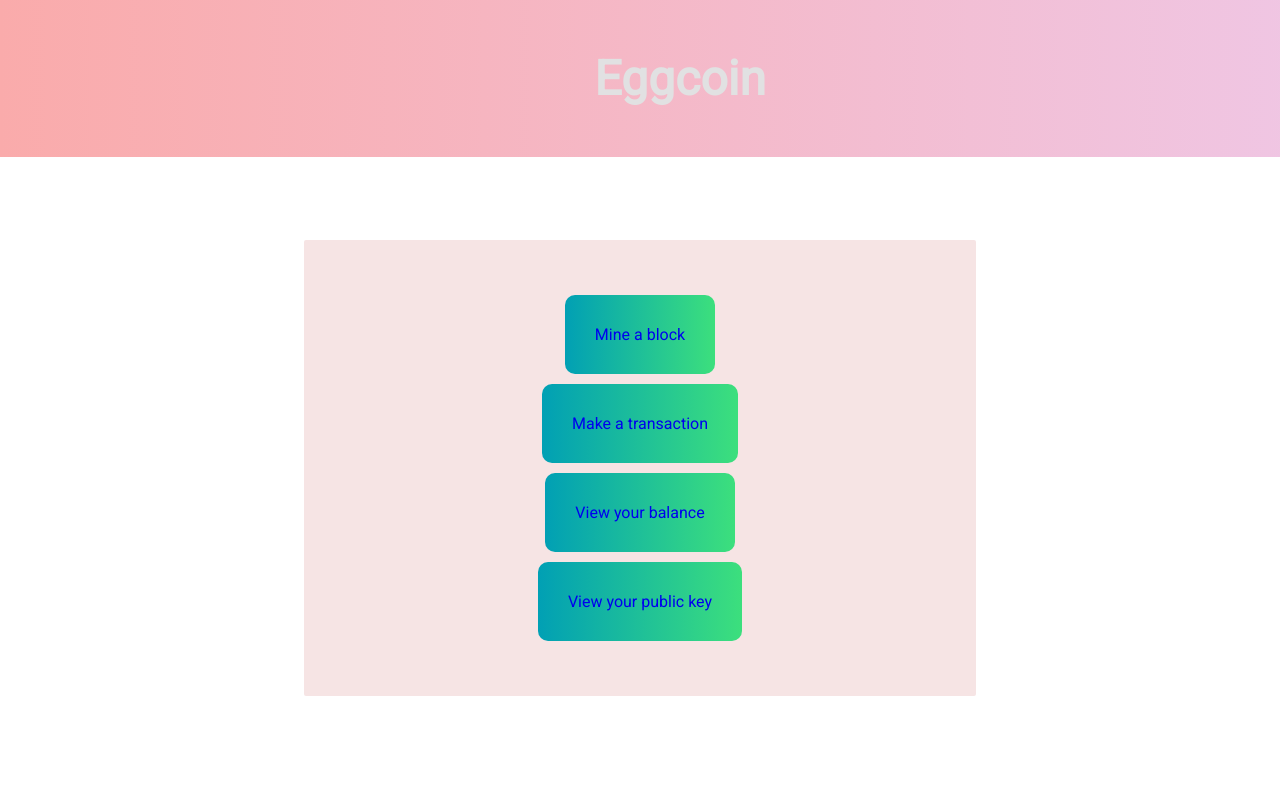
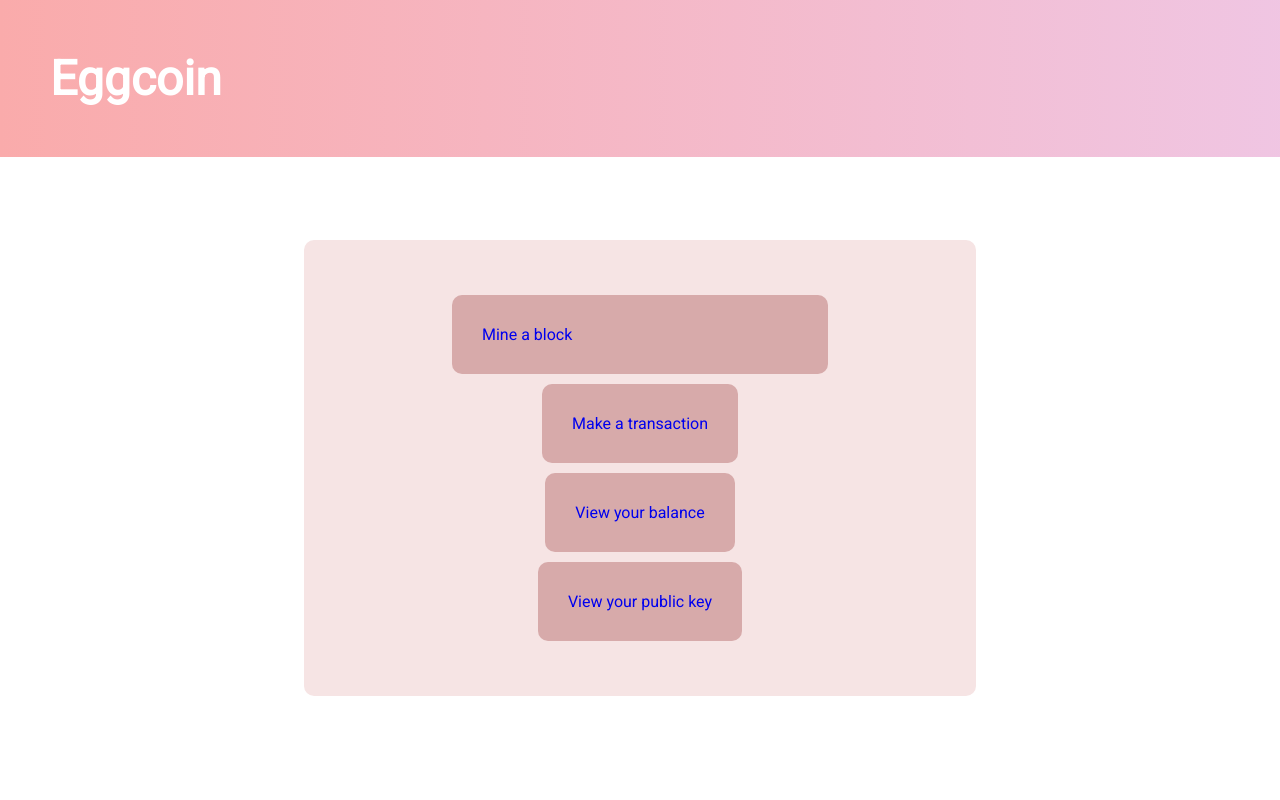
Before and after one commit to generationzcode/socoolblockchain, a Django app: page / in a window 1280 px wide. Run offline with Django 3.2, Linux system fonts and the light colour scheme.

Commit message:
Update index.html

```diff
--- a/eggcoin/templates/index.html
+++ b/eggcoin/templates/index.html
@@ -4,7 +4,7 @@
   <meta charset="UTF-8">
   <meta name="viewport" content="width=device-width, initial-scale=1.0">
   <link href='https://fonts.googleapis.com/css?family=Roboto' rel='stylesheet'>
-  <title>Transaction Form</title>
+  <title>Eggcoin</title>
 </head>
 <body>
   <style>
@@ -20,17 +20,6 @@
       font-size:4rem;;
       text-align:center;
     }
-    .real-form{
-      display:flex;
-      align-items:center;
-      flex-direction:column;
-    }
-    input{
-      display:flex;
-      margin:15px;
-      padding:5px;
-      flex-direction:column;
-    }
     .text{
       border:none;
       width: 60%;
@@ -40,30 +29,28 @@ background: #FFFAFA;
 border-radius: 5px;
     }
     .links{
+      background: #F6E4E4;
       display:flex;
+      align-items:center;
       flex-direction:column;
-      align-items:center;
-      background: #F6E4E4;
-      border-radius: 2px;
+      border-radius: 10px;
       padding:20px;
       width:50%;
       margin:auto;
       margin-top:15em;
+      margin-bottom: 100px;
       padding-top:50px;
       padding-bottom:50px;
     }
-    *{
-      font-family:Roboto
-    }
     body{
       background: #FFFFFF;
+      font-family: 'Roboto', sans-serif;
     }
     .header{
     top: 0;
     left:0;
     z-index: 100;
     display:flex;
-    flex-direction:column;
     position: fixed;
       width: 100%;
       text-align:center;
@@ -72,34 +59,14 @@ border-radius: 5px;
       background: linear-gradient(90deg, #FAABAB 0%, #EFC7E6 100%);
     }
     .heading{
-      color: rgba(225, 225, 226, 1);
+      color: #fff;
       margin:10px;
       font-size:3rem;
     }
-    .subheading{
-      color: rgba(225, 225, 226, 1);
-      margin:10px;
-      font-size:2rem;
-    }
-    .pk{
-      margin-left:150px;
-    }
-    .amount{
-      margin-left:-20px;
-    }
-    .submit{
-      border:none;
-      height: 48px;
-      color:white;
-      text-align:center;
-      font-size:1.7rem;
-      padding:10px;
-      background: #D7AAAA;
-      border-radius: 5px;
-    }
     .link{
       padding:30px;
-      background:linear-gradient(90.56deg, #009FB5 -1.04%, #3CDF7D 99.51%);
+      min-width: 50%;
+      background: #D7AAAA;
       margin:5px;
       border-radius:10px;
     }
@@ -112,9 +79,15 @@ border-radius: 5px;
   </div>
   <div class="links">
     <div class="link mine"><a href='./mine'>Mine a block</a></div>
-    <div class="link transaction"><a href="./transaction_form">Make a transaction</a></div>
-    <div class="link balance"><a href="./balance">View your balance</a></div>
-    <div class="link key"><a href="./public_key">View your public key</a></div>
+    <a href="./transaction_form">
+      <div class="link transaction">Make a transaction</div>
+    </a>
+    <a href="./balance">
+      <div class="link balance">View your balance</div>
+    </a>
+    <a href="./public_key">
+      <div class="link key">View your public key</div>
+    </a>
   </div>
 </body>
 </html>
```
